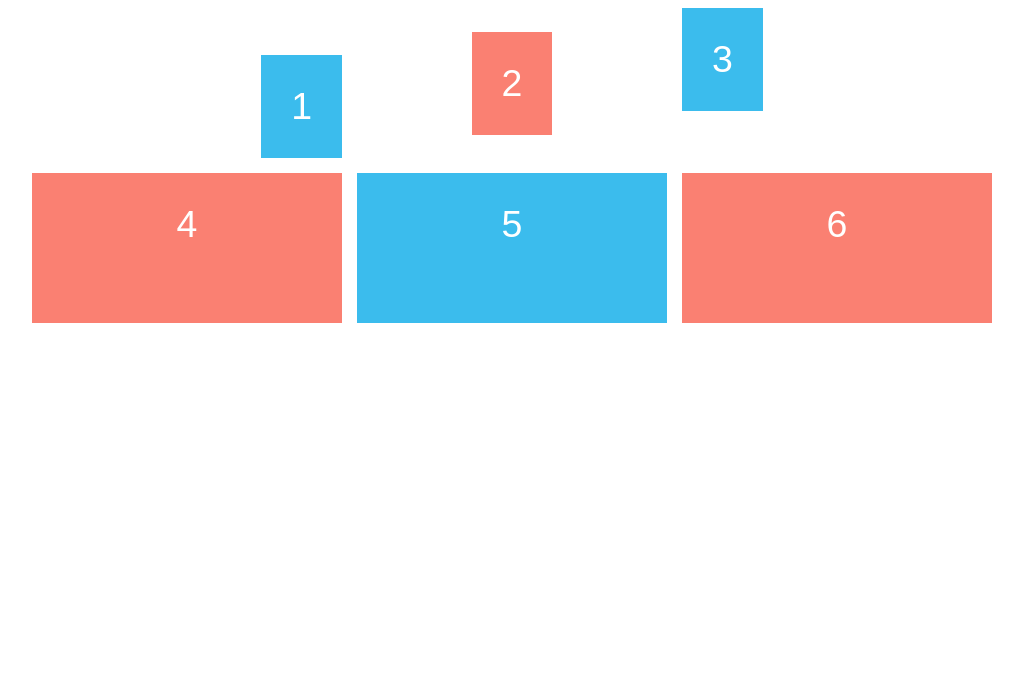
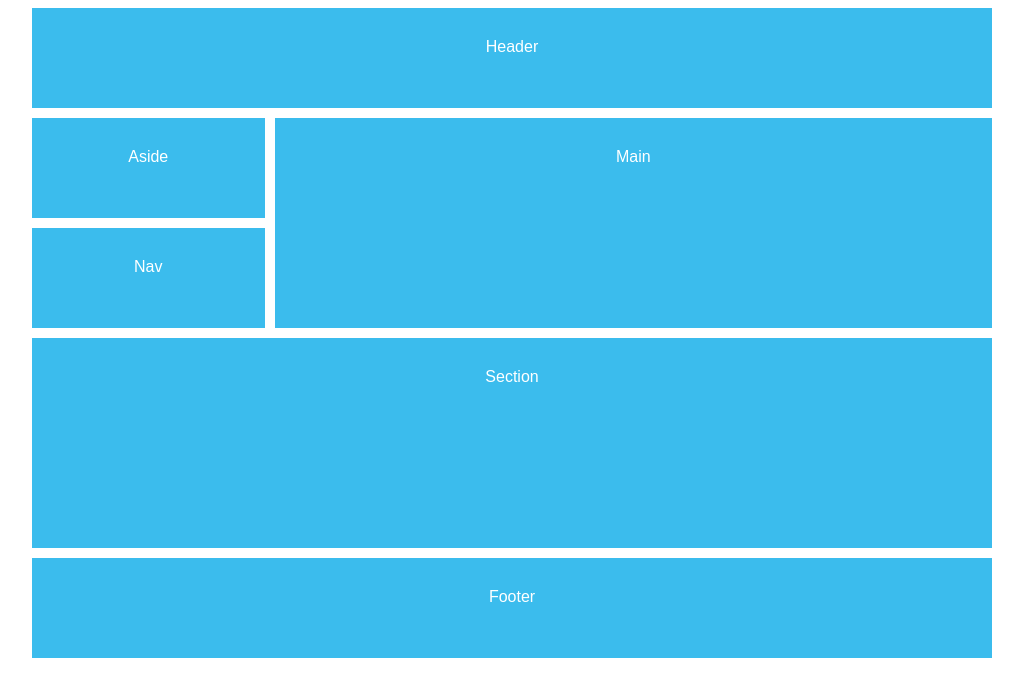
Before and after one commit to GillyRabutTsurwa/cssgrid-with-netninja, a plain HTML site: page index.html in a window 1280 px wide. Shown: the whole page, without its empty margins (136-1159 px from the left). Drawn offline with Linux system fonts and the light colour scheme.

Commit message:
Making a 12 Column Grid

```diff
--- a/index.html
+++ b/index.html
@@ -10,13 +10,12 @@
 
 <body>
     <div id="content">
-        <div class="un">1</div>
-        <div class="deux">2</div>
-        <div class="trois">3</div>
-        <div class="nne">4</div>
-        <div class="tano">5</div>
-        <div class="six">6</div>
-
+        <header>Header</header>
+        <main>Main</main>
+        <section>Section</section>
+        <aside>Aside</aside>
+        <nav>Nav</nav>
+        <footer>Footer</footer>
     </div>
 
 </body>
--- a/styles.css
+++ b/styles.css
@@ -1,5 +1,6 @@
 :root{
-  --taille-police-defaut: 62.5%;
+  --taille-police-universel: 62.5%;
+  --taille-police-defaut: 1.6rem;
 
   --noir: #000;
   --blanc: #FFF;
@@ -7,15 +8,6 @@
   --saumon-rouge: #fa8072;
 }
 
-html {
-  font-size: var(--taille-police-defaut);
-}
-
-body {
-  color: var(--noir);
-  font-family: Arial, Helvetica, sans-serif;
-  text-align: center;
-}
 
 html,
 body {
@@ -23,37 +15,54 @@ body {
   height: 100%;
 }
 
+html {
+  font-size: var(--taille-police-universel);
+}
+
+body {
+  font-size: var(--taille-police-defaut);
+  color: var(--blanc);
+  font-family: Arial, Helvetica, sans-serif;
+  text-align: center;
+}
+
 #content {
   display: grid;
-  grid-template-columns: repeat(3, 1fr);
-  grid-auto-rows: minmax(15rem, auto);
-  grid-gap: 1.5rem;
+  grid-template-columns: repeat(12, 1fr);
+  grid-auto-rows: minmax(10rem, auto);
+  gap: 1rem;
+
   max-width: 96rem;
   margin: 0 auto;
 }
 
-#content div {
+#content > * {
   padding: 3rem;
-  color: var(--blanc);
-  font-size: 3.75rem;
-}
-
-.un {
-  place-self: end;
-}
-
-.deux {
-  place-self: center;
-}
-
-.trois {
-  place-self: start;
-}
-
-#content div:nth-child(odd) {
   background-color: var(--bleu-celeste);
 }
 
-#content div:nth-child(even) {
-  background-color: var(--saumon-rouge);
+header {
+  grid-column: 1 / -1;
 }
+
+main {
+  grid-column: 4 / -1;
+  grid-row: 2 / 4;
+}
+
+aside {
+  grid-column: 1 / 4;
+}
+
+section {
+  grid-column: 1 / -1;
+  grid-row: 4 / 6;
+}
+
+nav {
+  grid-column: 1 / 4;
+}
+
+footer{
+  grid-column: 1 / -1;
+}
```
Also changed, not shown: 1 other file.
